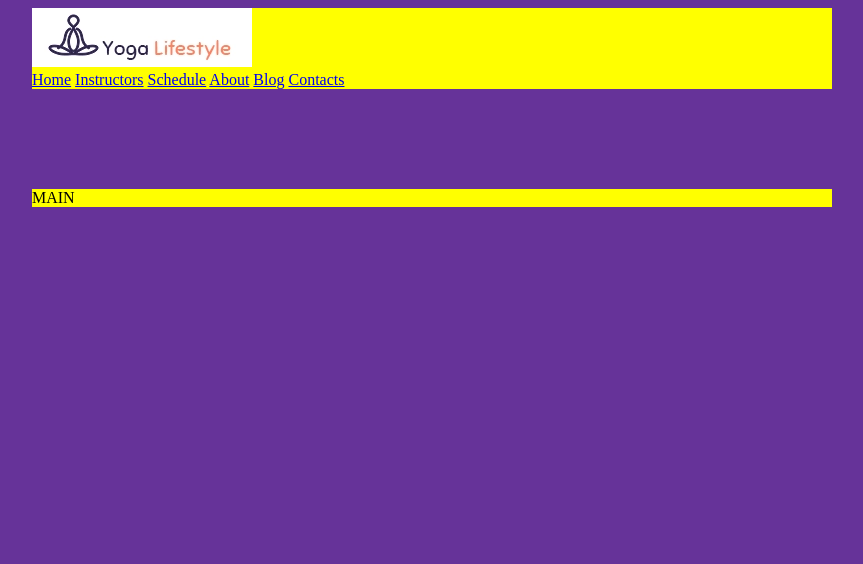
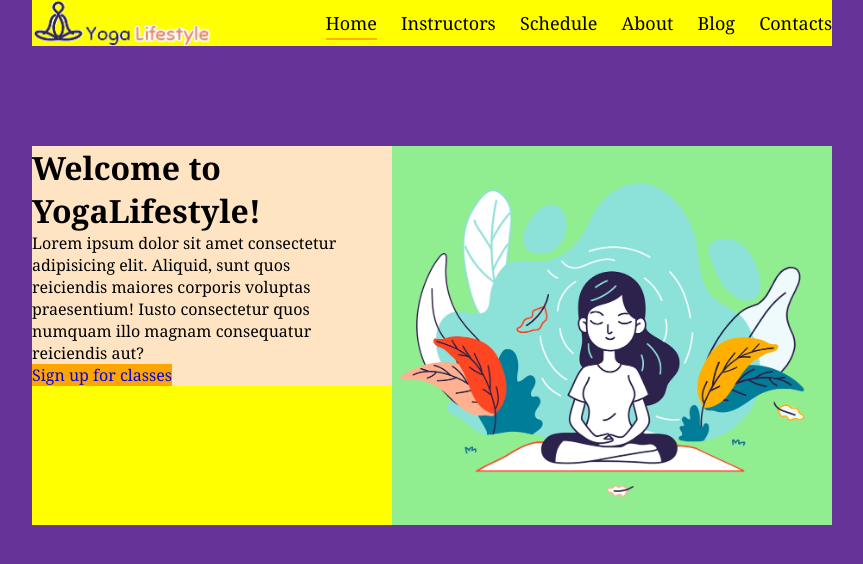
Before and after one commit to lukastabu/04-yoga, a website: page index.html in a window 1280 px wide. Shown: the whole page, without its empty margins (208-1071 px from the left). Drawn offline with Linux system fonts and the light colour scheme.

Commit message:
all images, text and objects plus style & padding

```diff
--- a/index.html
+++ b/index.html
@@ -7,9 +7,10 @@
     <title>04-yoga</title>
     <link rel="stylesheet" href="./main.css">
 </head>
+
 <body style="background-color:rebeccapurple;">
     <header>
-        <img src="./images/yoga-logp.png" alt="logo goes here">
+        <img src="./images/yoga-logo.png" alt="logo goes here">
         <nav>
             <a href="#">Home</a>
             <a href="#">Instructors</a>
@@ -20,7 +21,12 @@
         </nav>
     </header>
     <main>
-MAIN
+        <div>
+            <h1>Welcome to YogaLifestyle!</h1>
+            <p>Lorem ipsum dolor sit amet consectetur adipisicing elit. Aliquid, sunt quos reiciendis maiores corporis voluptas praesentium! Iusto consectetur quos numquam illo magnam consequatur reiciendis aut?</p>
+            <a href="https://www.example.com">Sign up for classes</a>
+        </div>
+        <img src="./images/yoga-lifestyle-you-do-yoga.png" alt="You doing yoga">
     </main>
 </body>
 </html>
--- a/main.css
+++ b/main.css
@@ -1,14 +1,82 @@
-header, main {
+body,
+body * {
+    margin: 0;
+    padding: 0;
+    vertical-align: top;
+    box-sizing: border-box;
+}
+
+body {
+    font-family: 'Gill Sans', 'Gill Sans MT', Calibri, 'Trebuchet MS', sans-serif;
+}
+body {
+    font-family: Georgia, 'Times New Roman', Times, serif;
+}
+body > header,
+body > main {
+            display: inline-block;
             background-color: yellow;
             width: 800px;
             margin-left: calc( 50% - 400px);
-        }
-img {
+}
+
+header > img {
+    float: left;
+    height: 46px;
+}
+
+header > nav {
+    float: right;
+    margin-top: 13px;
+}
+
+nav > a {
+    display: inline-block;
+    margin-left: 20px;
+    padding-bottom: 5px;
+    font-size: 18px;
+    line-height: 20px;
+    color: black;
+    text-decoration: none;
+}
+
+nav > a:first-child {
+    border-bottom: 2px solid rgba(255, 166, 0, 0.877);
+}
+
+a:hover {
+    border-bottom: 2px solid red;
+}
+
+body > main {
+    margin-top: 100px;
+}
+
+main > div {
+    width: 45%;
+    float: left;
+    padding-right: 5%;
+    background-color: bisque;
+}
+
+div > h1 {
 
 }
-nav {
+
+div > p {
 
 }
-        main {
-            margin-top: 100px;
-        }
+
+div > a {
+    text-decoration: none;
+    background-color: orange;
+}
+
+main > img {
+    float: left;
+    width: 55%;
+    height: 379px;
+    object-fit: contain;
+    object-position: right;
+    background-color: lightgreen;
+}
```
Also changed, not shown: images/yoga-lifestyle-you-do-yoga.png (added), images/yoga-logo.png (added), images/yoga-logp.png (deleted).
